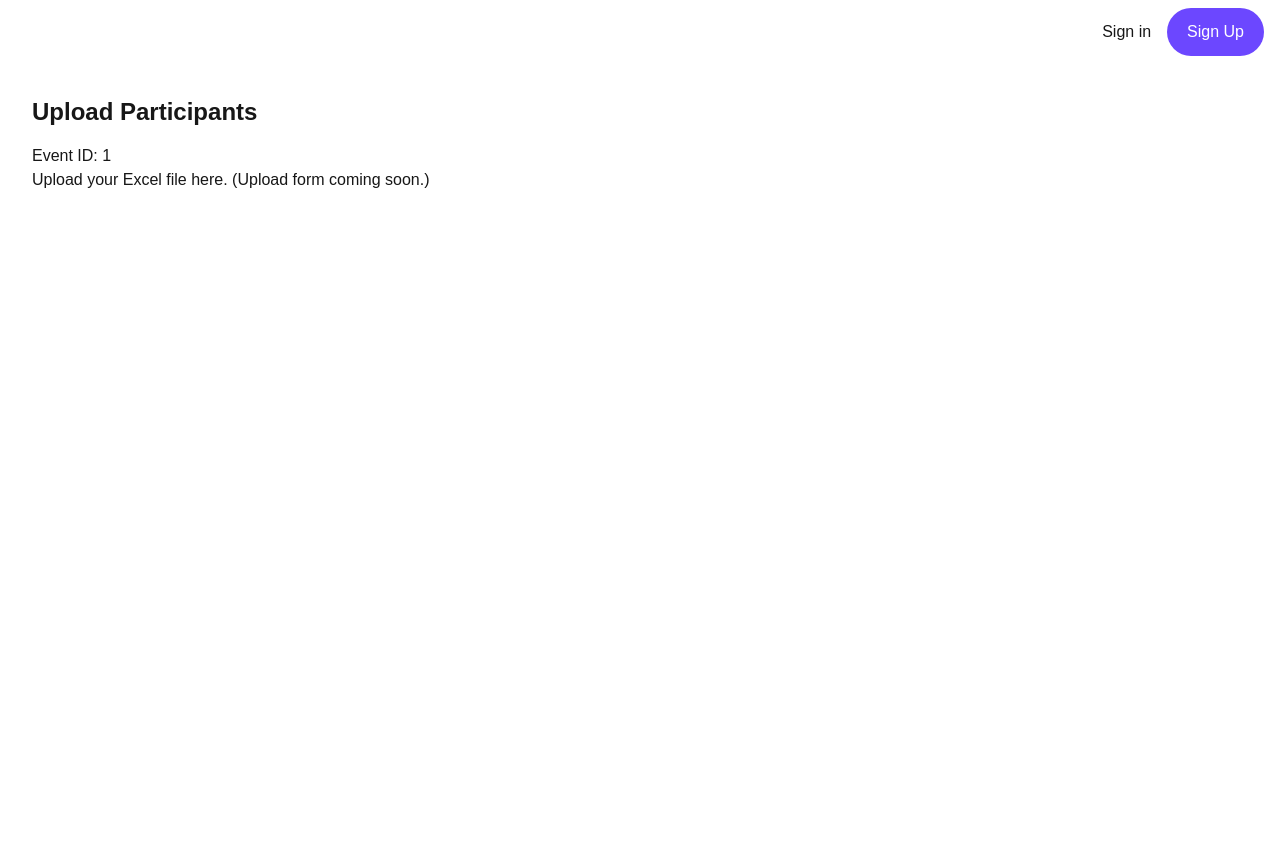
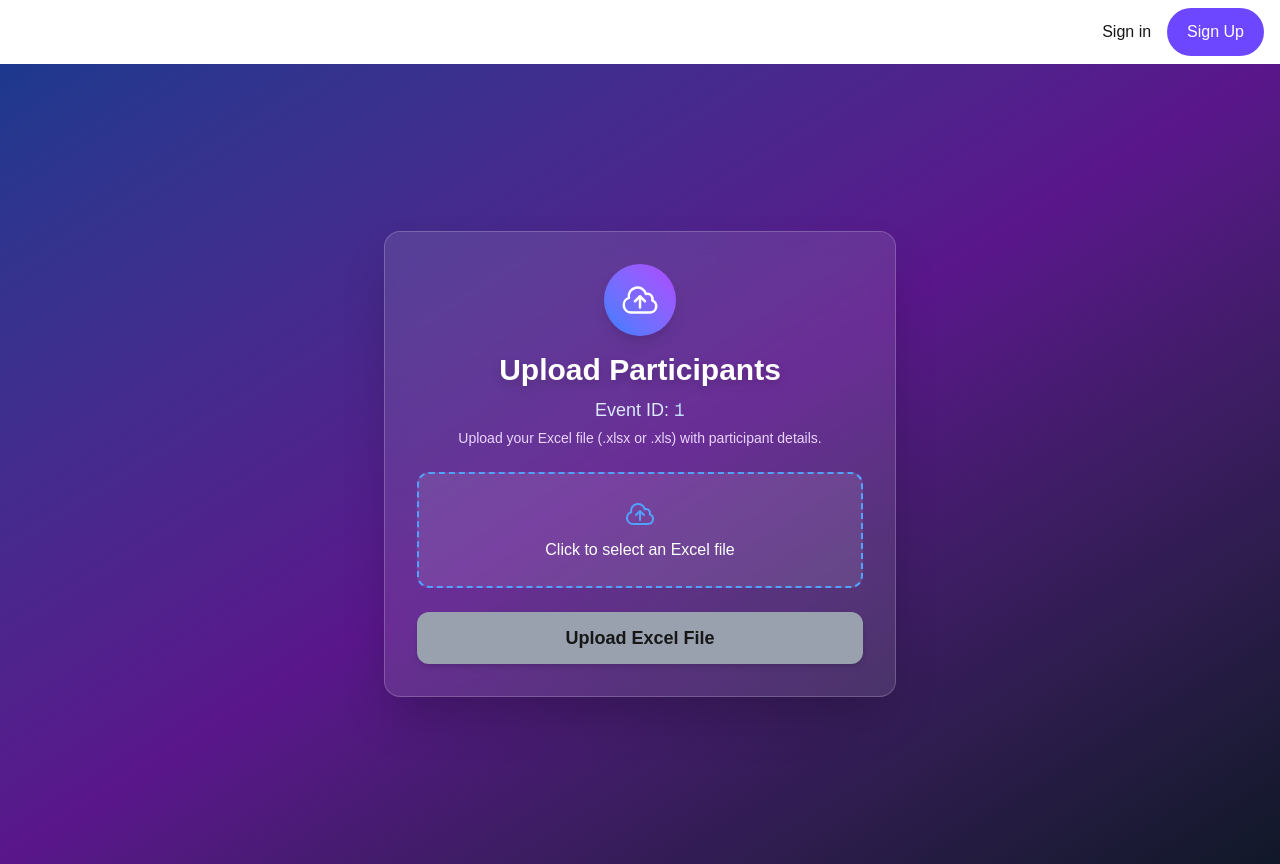
Before and after one commit to abhijithu1/yadharth, a Next.js app: page /events/1/upload in a window 1280 px wide. Before the commit the page ends 800 px from the top, so only its background shows below. Built offline with nearby package versions, Linux system fonts and the light colour scheme; no server answers.

Commit message:
excel processing setup

```diff
--- a/package.json
+++ b/package.json
@@ -10,6 +10,7 @@
   },
   "dependencies": {
     "@clerk/nextjs": "^6.23.2",
+    "@heroicons/react": "^2.2.0",
     "@supabase/supabase-js": "^2.50.3",
     "jszip": "^3.10.1",
     "next": "15.3.4",
--- a/src/app/api/upload-participants/route.ts
+++ b/src/app/api/upload-participants/route.ts
@@ -29,18 +29,19 @@ export async function POST(req: NextRequest) {
     const jsonData = XLSX.utils.sheet_to_json(worksheet);
 
     // 4. Extract name and phone, and insert into Supabase
-    const participants = jsonData.map((row: any) => ({
+    const registrations = jsonData.map((row: any) => ({
       name: row.name,
       phone: row.phone,
+      email: row.email,
     }));
 
     // Insert into Supabase (adjust table/column names as needed)
-    const { error } = await supabase.from('participants').insert(participants);
+    const { error } = await supabase.from('registrations').insert(registrations);
     if (error) {
       return new NextResponse('Database insert error', { status: 500 });
     }
 
-    return NextResponse.json({ success: true, count: participants.length });
+    return NextResponse.json({ success: true, count: registrations.length });
   } catch (err) {
     console.error(err);
     return new NextResponse('Internal server error', { status: 500 });
--- a/src/app/dashboard/page.tsx
+++ b/src/app/dashboard/page.tsx
@@ -153,7 +153,11 @@ export default function DashboardPage() {
             ) : events.length > 0 ? (
               <div className="space-y-4">
                 {events.slice(0, 5).map((event) => (
-                  <div key={event.id} className="p-4 rounded-lg border border-gray-700 hover:border-blue-500 transition-colors duration-200">
+                  <div
+                    key={event.id}
+                    className="p-4 rounded-lg border border-gray-700 hover:border-blue-500 transition-colors duration-200 cursor-pointer"
+                    onClick={() => router.push(`/events/${event.id}/upload`)}
+                  >
                     <div className="flex justify-between items-start">
                       <h3 className="font-medium text-white">{event.event_name}</h3>
                       <span className="px-2 py-1 text-xs rounded-full bg-gray-700 text-gray-300">
@@ -167,7 +171,10 @@ export default function DashboardPage() {
                       </span>
                       <button
                         className="text-blue-400 hover:text-blue-300"
-                        onClick={() => router.push(`/events/${event.id}`)}
+                        onClick={(e) => {
+                          e.stopPropagation();
+                          router.push(`/events/${event.id}`);
+                        }}
                       >
                         Details
                       </button>
--- a/src/app/events/[eventId]/upload/page.tsx
+++ b/src/app/events/[eventId]/upload/page.tsx
@@ -1,11 +1,93 @@
-import React from "react";
+"use client"
+
+import React, { useRef, useState } from "react";
+import { CloudArrowUpIcon } from '@heroicons/react/24/outline';
 
 export default function UploadParticipantsPage({ params }: { params: { eventId: string } }) {
+  const [file, setFile] = useState<File | null>(null);
+  const [uploading, setUploading] = useState(false);
+  const [success, setSuccess] = useState(false);
+  const [error, setError] = useState<string | null>(null);
+  const inputRef = useRef<HTMLInputElement>(null);
+
+  const handleFileChange = (e: React.ChangeEvent<HTMLInputElement>) => {
+    if (e.target.files && e.target.files[0]) {
+      setFile(e.target.files[0]);
+      setSuccess(false);
+      setError(null);
+    }
+  };
+
+  const handleSubmit = async (e: React.FormEvent) => {
+    e.preventDefault();
+    if (!file) return;
+    setUploading(true);
+    setSuccess(false);
+    setError(null);
+    try {
+      const formData = new FormData();
+      formData.append("file", file);
+      formData.append("eventId", params.eventId);
+      const res = await fetch("/api/upload-participants", {
+        method: "POST",
+        body: formData,
+      });
+      if (!res.ok) {
+        const errText = await res.text();
+        throw new Error(errText || "Upload failed");
+      }
+      setSuccess(true);
+      setFile(null);
+      if (inputRef.current) inputRef.current.value = "";
+    } catch (err: any) {
+      setError(err.message || "Upload failed");
+    } finally {
+      setUploading(false);
+    }
+  };
+
   return (
-    <main className="p-8">
-      <h1 className="text-2xl font-bold mb-4">Upload Participants</h1>
-      <p>Event ID: {params.eventId}</p>
-      <p>Upload your Excel file here. (Upload form coming soon.)</p>
+    <main className="min-h-screen flex items-center justify-center bg-gradient-to-br from-blue-900 via-purple-900 to-gray-900 p-6">
+      <div className="w-full max-w-lg mx-auto bg-white/10 backdrop-blur-md rounded-2xl shadow-2xl p-8 border border-white/20">
+        <div className="flex flex-col items-center mb-6">
+          <div className="bg-gradient-to-tr from-blue-500 to-purple-500 p-4 rounded-full shadow-lg mb-4">
+            <CloudArrowUpIcon className="h-10 w-10 text-white" />
+          </div>
+          <h1 className="text-3xl font-extrabold text-white mb-2 text-center drop-shadow-lg">Upload Participants</h1>
+          <p className="text-lg text-blue-100 mb-1 text-center">Event ID: <span className="font-mono text-blue-200">{params.eventId}</span></p>
+          <p className="text-sm text-purple-200 text-center">Upload your Excel file (.xlsx or .xls) with participant details.</p>
+        </div>
+        <form onSubmit={handleSubmit} className="space-y-6">
+          <label className="block cursor-pointer group">
+            <div className={`flex flex-col items-center justify-center border-2 border-dashed rounded-xl p-6 transition-colors duration-200 ${file ? 'border-green-400 bg-green-50/10' : 'border-blue-400 bg-blue-50/10'} group-hover:border-purple-400 group-hover:bg-purple-50/10`}>
+              <CloudArrowUpIcon className="h-8 w-8 text-blue-400 group-hover:text-purple-400 mb-2" />
+              <span className="text-white font-medium">{file ? file.name : "Click to select an Excel file"}</span>
+              <input
+                type="file"
+                accept=".xlsx,.xls"
+                onChange={handleFileChange}
+                ref={inputRef}
+                className="hidden"
+                required
+              />
+            </div>
+          </label>
+          <button
+            type="submit"
+            disabled={uploading || !file}
+            className={`w-full py-3 rounded-xl font-bold text-lg shadow-md transition-all duration-200 ${uploading || !file ? 'bg-gray-400 cursor-not-allowed' : 'bg-gradient-to-r from-blue-600 to-purple-600 hover:from-blue-700 hover:to-purple-700 text-white'}`}
+          >
+            {uploading ? (
+              <span className="flex items-center justify-center gap-2">
+                <svg className="animate-spin h-5 w-5 text-white" viewBox="0 0 24 24"><circle className="opacity-25" cx="12" cy="12" r="10" stroke="currentColor" strokeWidth="4"></circle><path className="opacity-75" fill="currentColor" d="M4 12a8 8 0 018-8v8z"></path></svg>
+                Uploading...
+              </span>
+            ) : "Upload Excel File"}
+          </button>
+        </form>
+        {success && <div className="mt-6 text-center text-green-400 font-semibold bg-green-900/30 rounded-lg py-2 px-4 shadow">File uploaded and processed successfully!</div>}
+        {error && <div className="mt-6 text-center text-red-400 font-semibold bg-red-900/30 rounded-lg py-2 px-4 shadow">{error}</div>}
+      </div>
     </main>
   );
 }
```
Also changed, not shown: 1 other file (tests, documents, lock files or other folders).
